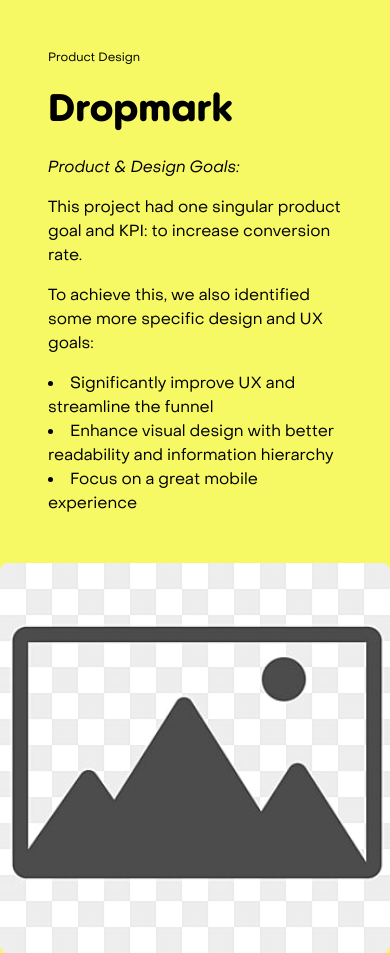
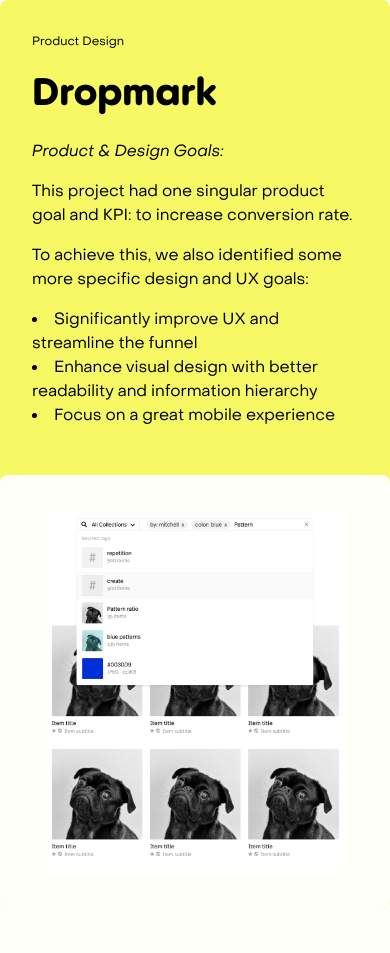
Before and after one commit to tyleemem/tyleemarsh.com, a Next.js app: page /work/dropmark in a window 390 px wide. After the commit the page ends 909 px from the top, so only its background shows below. Built offline with nearby package versions, Linux system fonts and the light colour scheme.

Commit message:
Modify dropmark styles for mobile and desktop

```diff
--- a/pages/work/dropmark.tsx
+++ b/pages/work/dropmark.tsx
@@ -3,8 +3,9 @@
 export default function Dropmark() {
   return (
     <main>
-      <div className="flex flex-wrap bg-lemonLime">
-        <div className="space-y-4 p-12">
+      <div className="md:p-11">
+        <div className="grid grid-cols-1 justify-items-center gap-4 rounded-lg bg-lemonLime md:p-8 lg:grid-cols-12 lg:justify-items-end">
+          <div className="space-y-4 p-8 md:p-0 lg:col-span-5">
             <h1 className="text-sm">Product Design</h1>
             <h2 className="font-rounded text-2xl">Dropmark</h2>
             <p className="italic">Product & Design Goals:</p>
@@ -15,8 +16,8 @@
             </p>
 
             <p>
-            To achieve this, we also identified some more specific design and UX
-            goals:
+              To achieve this, we also identified some more specific design and
+              UX goals:
             </p>
 
             <ul className="list-inside list-disc">
@@ -30,14 +31,15 @@
               <li>Focus on a great mobile experience</li>
             </ul>
           </div>
-        <div>
+          <div className="lg:col-span-7 lg:col-start-6">
             <Image
               className="rounded-lg"
-            src="/placeholder.jpeg"
+              src="/images/dropmark/placeholder.png"
               alt="Dropmark"
-            width={500}
-            height={500}
+              width={700}
+              height={700}
             />
+          </div>
         </div>
       </div>
     </main>
```
Also changed, not shown: public/images/dropmark/placeholder.png (added). Lines whose indentation alone changed are shown as unchanged.
